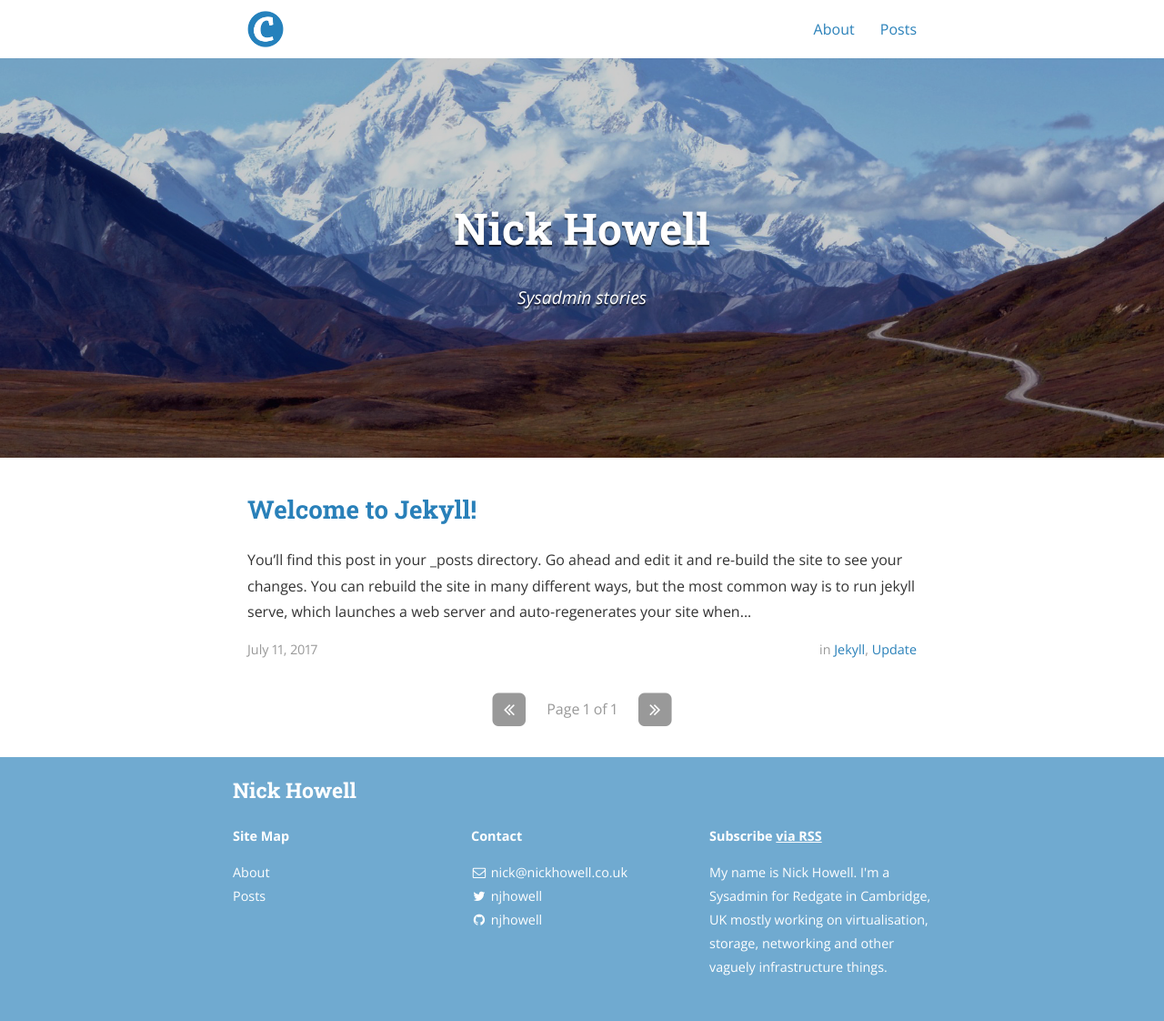
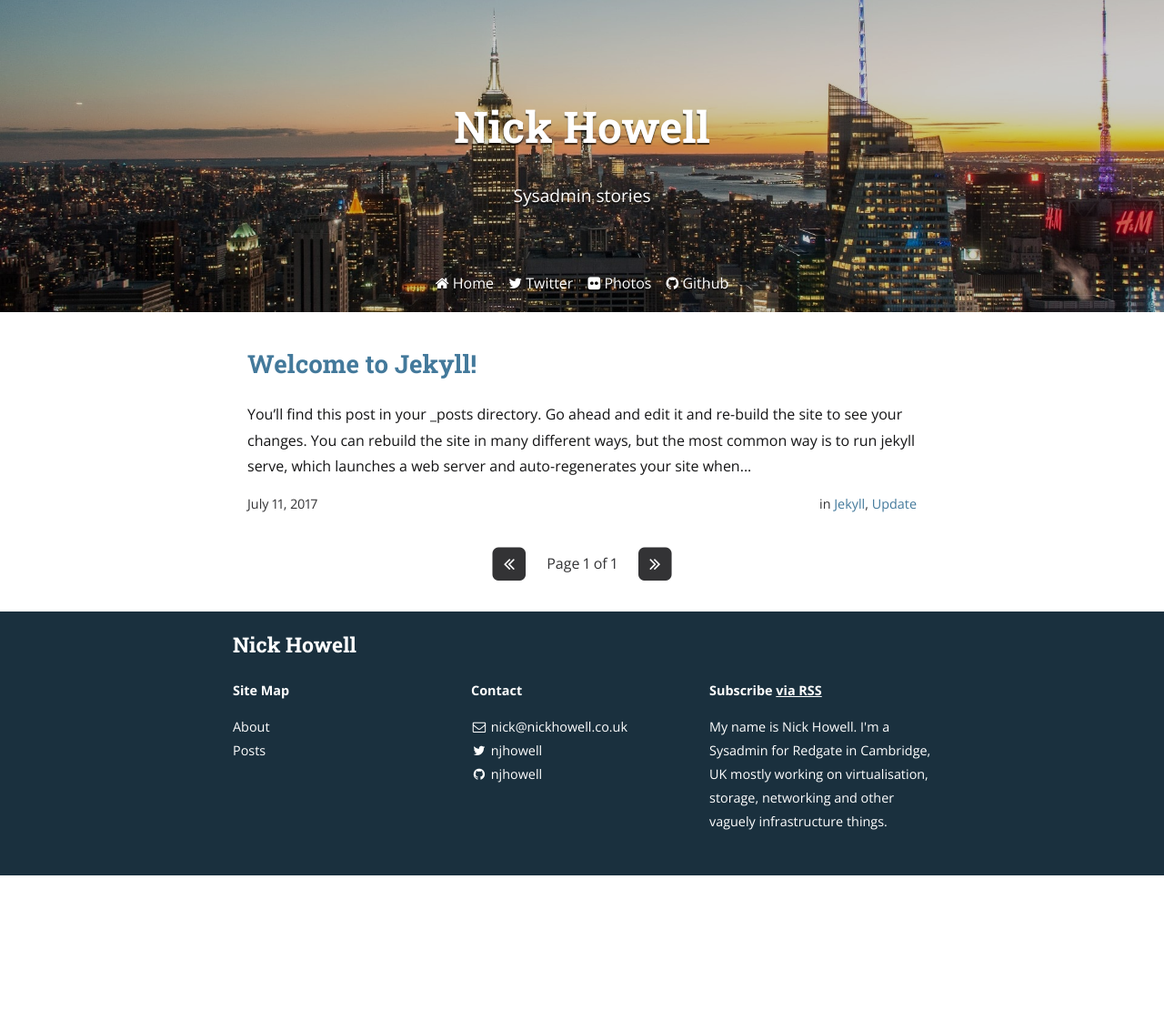
Before and after one commit to njhowell/nickhowell.co.uk, a Jekyll site: the page built from index.html, in a window 1280 px wide. Shown: the whole page at 91% size. Built offline with Jekyll 4.4.1, drawn with Linux system fonts in a browser that asks for light colours; nearby versions of some CDN libraries; the list of posts is cut into pages by our own code; after the commit the page ends 962 px from its top, so only the background shows below that.

Commit message:
Adjust and customise theme

```diff
--- a/_config.yml
+++ b/_config.yml
@@ -22,8 +22,8 @@ description: >
 # root of your server.
 baseurl: "" # the subpath of your site, e.g. /blog/
 url: "http://nickhowell.co.uk" # the base hostname & protocol for your site
-cover: "/assets/header_image.jpg"
-logo: "/assets/logo.png"
+cover: "/assets/nyc_header-min.jpg"
+logo:
 
 # Build settings
 markdown: kramdown
--- a/_includes/header.html
+++ b/_includes/header.html
@@ -1,23 +1,20 @@
+<div class="site-header-container {% if site.cover %}has-cover{% endif %}" {% if site.cover %}style="background-image: url({{ site.cover | prepend: site.baseurl }});"{% endif %}>
+    <div class="scrim {% if site.cover %}has-cover{% endif %}">
+        <header class="site-header">
+            <h1 class="title">{{ site.title }}</h1>
+                {% if site.subtitle %}<p class="subtitle">{{ site.subtitle }}</p>{% endif %}
+        </header>
         <header class="navigation" role="banner">
             <div class="navigation-wrapper">
-    <a href="{{ site.baseurl }}/" class="logo">
-      {% if site.logo %}
-      <img src="{{ site.logo | prepend: site.baseurl }}" alt="{{ site.title }}">
-      {% else %}
-      <span>{{ site.title }}</span>
-      {% endif %}
-    </a>
-    <a href="javascript:void(0)" class="navigation-menu-button" id="js-mobile-menu">
-      <i class="fa fa-bars"></i>
-    </a>
                 <nav role="navigation">
                     <ul id="js-navigation-menu" class="navigation-menu show">
-        {% for page in site.pages %}
-          {% if page.title and page.main_nav != false %}
-          <li class="nav-link"><a href="{{ page.url | prepend: site.baseurl }}">{{ page.title }}</a>
-          {% endif %}
-        {% endfor %}
+                        <li class="nav-link"><a href="/"><i class="fa fa-home"></i> Home</a></li>
+                        <li class="nav-link"><a href="http://twitter.com/njhowell" target="_blank"><i class="fa fa-twitter"></i> Twitter</a></li>
+                        <li class="nav-link"><a href="http://flickr.com/photos/nickhowell" target="_blank"><i class="fa fa-flickr"></i> Photos</a></li>
+                        <li class="nav-link"><a href="http://github.com/njhowell" target="_blank"><i class="fa fa-github"></i> Github</a></li>
                     </ul>
                 </nav>
             </div>
         </header>
+    </div>
+</div>
--- a/_layouts/default.html
+++ b/_layouts/default.html
@@ -5,7 +5,7 @@
 
   <body>
 
-    {% include header.html %}
+   {% include header.html %}
 
     <div class="page-content">
         {{ content }}
--- a/_sass/_layout.scss
+++ b/_sass/_layout.scss
@@ -85,12 +85,13 @@ pre code.hljs {
 		}
 	}
 	.scrim {
-		padding: 3em 1em;
+		padding: 3em 0;
+        position: relative;
 		&.has-cover {
 			background-color: rgba(0,0,0,0.2);
-			padding: 6em 1em !important;
+			padding: 4em 0 !important;
 			@include media($tablet) {
-				padding: 9em 1em !important;
+				padding: 6em 0 !important;
 			}
 		}
 	}
@@ -101,8 +102,7 @@ pre code.hljs {
 */
 .navigation {
 	box-shadow: 0 2px $highlight-color;
-	padding: 0 1em;
-	margin: 0;
+    width: 100%;
 	/*
 	*	Navigation Menu - http://refills.bourbon.io/unstyled/ (see "Navigation")
 	*/
@@ -121,7 +121,10 @@ pre code.hljs {
   .navigation-wrapper {
   	@include outer-container;
     @include clearfix;
-    position: relative;
+    position: absolute;
+    bottom: 0;
+    width: 100%;
+    max-width: 100%;
   }
   .logo {
     float: left;
@@ -141,10 +144,8 @@ pre code.hljs {
   nav {
     float: none;
     padding: 1.25em 0;
-    @include media ($tablet) {
-      float: right;
     line-height: 1.5em;
-    }
+
   }
   ul.navigation-menu {
     clear: both;
@@ -153,11 +154,9 @@ pre code.hljs {
     overflow: visible;
     padding: 0;
     width: 100%;
-    @include media ($tablet) {
     display: block;
     margin: 0;
     padding: 0;
-    }
     &.show {
       display: block;
     }
@@ -167,25 +166,22 @@ pre code.hljs {
     display: block;
     text-align: right;
     width: 100%;
-    padding: 0.25em 0;
-    @include media ($tablet) {
+    padding: 5px 6px;
+
     background: transparent;
     display: inline;
     text-decoration: none;
     width: auto;
-    }
+
   }
   li.nav-link {
   	a {
+        color: #ffffff;
 	    display: inline-block;
-	    @include media ($tablet) {
-	      padding-right: 1.5em;
-	    }
+
 	  }
 	  &:last-child a {
-	  	@include media ($tablet) {
-    		padding-right: 1em;
-    	}
+
     }
   }
 }
--- a/_sass/base/_variables.scss
+++ b/_sass/base/_variables.scss
@@ -22,14 +22,14 @@ $small-spacing: $base-spacing / 2;
 $base-z-index: 0;
 
 // Colors
-$dark-gray: #333;
-$medium-gray: #999;
-$light-gray: #ddd;
+$dark-gray: #141415;
+$medium-gray: #333335;
+$light-gray: #99999a;
 $white: #fff;
 // Flat UI Colors. For more, see http://flatuicolors.com/
 $turquoise: #1abc9c;	// Turqoise
 $green: #27ae60;	  	// Nephritis
-$blue: #2980b9;				// Belize Hole
+$blue: #43799b;				// Belize Hole
 $purple: #8e44ad;			// Wisteria
 $orange: #d35400;			// Pumpkin
 $red:	#c0392b;				// Pomegranate
@@ -41,8 +41,8 @@ $bc-red: #bc0000;
 $base-background-color: #fff;
 $base-font-color: $dark-gray;
 $action-color: $blue;
-$highlight-color: tint($action-color, 33%);
-
+//$highlight-color: tint($action-color, 33%);
+$highlight-color: #1a303e;
 // Border
 $base-border-color: $light-gray;
 $base-border: 1px solid $base-border-color;
--- a/index.html
+++ b/index.html
@@ -3,14 +3,6 @@ layout: default
 ---
 <div class="home">
 
-<div class="site-header-container {% if site.cover %}has-cover{% endif %}" {% if site.cover %}style="background-image: url({{ site.cover | prepend: site.baseurl }});"{% endif %}>
-  <div class="scrim {% if site.cover %}has-cover{% endif %}">
-    <header class="site-header">
-      <h1 class="title">{{ site.title }}</h1>
-      {% if site.subtitle %}<p class="subtitle">{{ site.subtitle }}</p>{% endif %}
-    </header>
-  </div>
-</div>
 
 <div class="wrapper">
 <ul class="post-list">
```
Also changed, not shown: assets/header_image.jpg (deleted), assets/nyc_header-min.jpg (added), 1 other file. Lines whose indentation alone changed are shown as unchanged.
